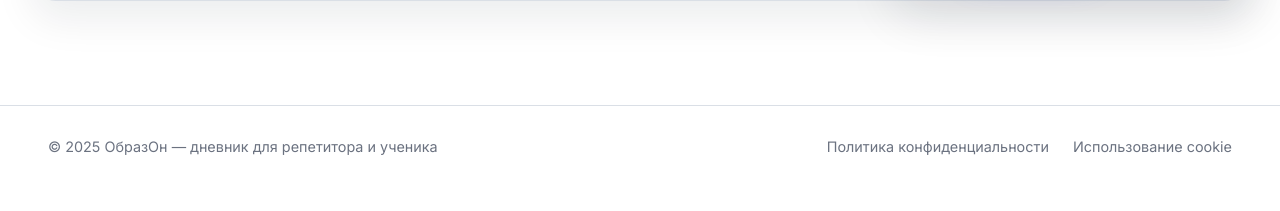
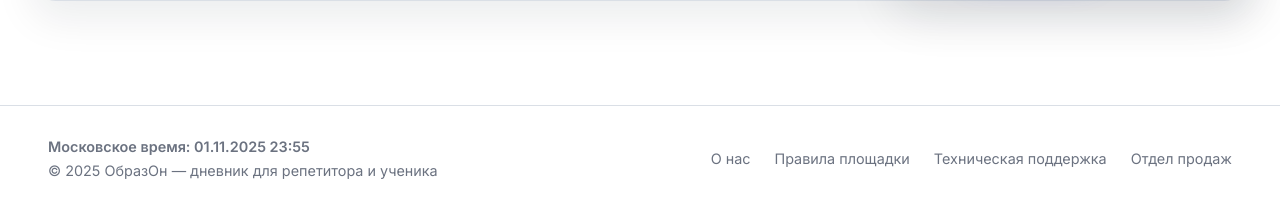
Before and after one commit to lakifuryyK/Tests, a Flask app: page /library in a window 1280 px wide. Shown: the part 783-994 px from the top of the page. Before the commit the page ends 938 px from the top, so only its background shows below. Run offline with Flask 3, Linux system fonts and the light colour scheme; the visitor is signed in with stand-in values (Sample User, id 1); data that the repository does not hold is empty; some web fonts are replaced.

Commit message:
Add Moscow-aware footer with contact links

```diff
--- a/tutor_diary/__init__.py
+++ b/tutor_diary/__init__.py
@@ -35,8 +35,12 @@ def create_app(test_config: dict | None = None) -> Flask:
     @app.context_processor
     def inject_now():
         from datetime import datetime
+        from zoneinfo import ZoneInfo
 
-        return {"now": datetime.utcnow}
+        def now_moscow():
+            return datetime.now(ZoneInfo("Europe/Moscow"))
+
+        return {"now": now_moscow, "now_moscow": now_moscow}
 
     def ensure_admin_account() -> None:
         """Create the default admin account if it doesn't exist."""
--- a/tutor_diary/static/css/style.css
+++ b/tutor_diary/static/css/style.css
@@ -136,6 +136,8 @@ a {
   display: flex;
   justify-content: space-between;
   align-items: center;
+  gap: 2rem;
+  flex-wrap: wrap;
   padding: 2rem 3rem;
   color: var(--text-muted);
   font-size: 0.9rem;
@@ -143,14 +145,44 @@ a {
   background: #ffffff;
 }
 
+.footer__meta {
+  display: flex;
+  flex-direction: column;
+  gap: 0.4rem;
+}
+
+.footer__time {
+  font-weight: 600;
+  color: var(--text-main);
+}
+
+.footer__copy {
+  color: var(--text-muted);
+}
+
 .footer__links {
   display: flex;
   gap: 1.5rem;
+  flex-wrap: wrap;
 }
 
 .footer__link {
   color: inherit;
   text-decoration: none;
+  transition: color 0.2s ease;
+}
+
+.footer__link:hover,
+.footer__link:focus {
+  color: var(--accent);
+}
+
+@media (max-width: 768px) {
+  .footer {
+    flex-direction: column;
+    align-items: flex-start;
+    padding: 1.5rem 1.75rem;
+  }
 }
 
 .dashboard-intro,
--- a/tutor_diary/templates/base.html
+++ b/tutor_diary/templates/base.html
@@ -61,12 +61,22 @@
       {% endwith %}
       {% block content %}{% endblock %}
     </main>
+    {% set moscow_time = now_moscow() %}
     <footer class="footer">
-      <div>&copy; {{ now().year }} ОбразОн — дневник для репетитора и ученика</div>
-      <div class="footer__links">
-        <a href="#" class="footer__link">Политика конфиденциальности</a>
-        <a href="#" class="footer__link">Использование cookie</a>
+      <div class="footer__meta">
+        <span class="footer__time">
+          Московское время: {{ moscow_time.strftime('%d.%m.%Y %H:%M') }}
+        </span>
+        <span class="footer__copy">
+          &copy; {{ moscow_time.year }} ОбразОн — дневник для репетитора и ученика
+        </span>
       </div>
+      <nav class="footer__links">
+        <a href="#" class="footer__link">О нас</a>
+        <a href="#" class="footer__link">Правила площадки</a>
+        <a href="#" class="footer__link">Техническая поддержка</a>
+        <a href="#" class="footer__link">Отдел продаж</a>
+      </nav>
     </footer>
     {% block scripts %}{% endblock %}
     <div class="cookie-banner" data-cookie-banner>
```
